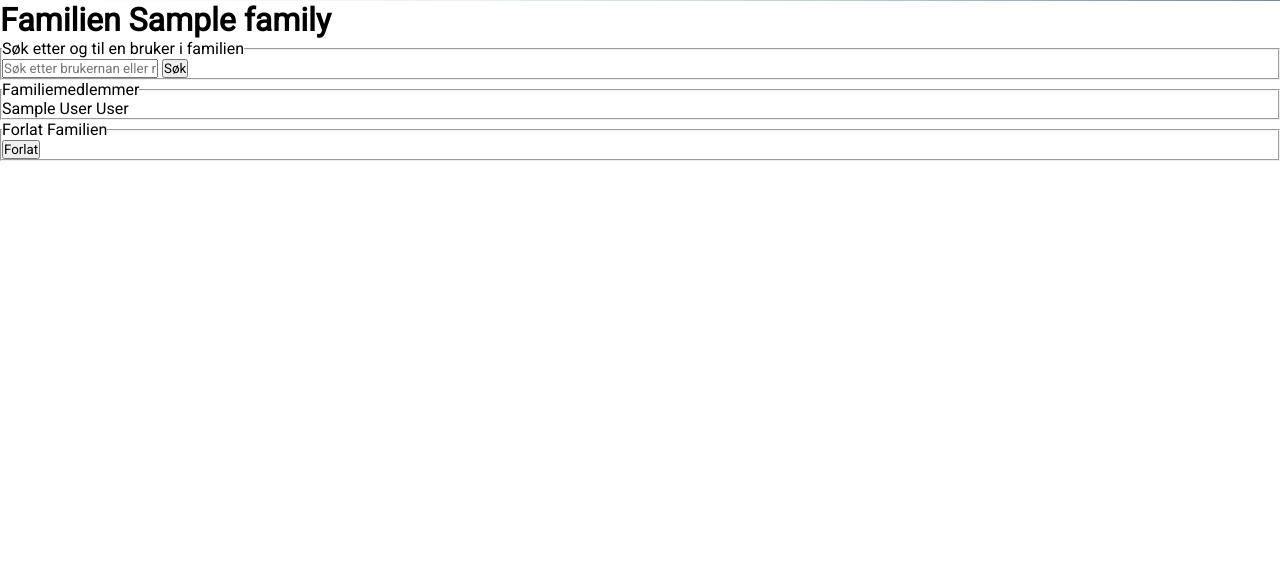
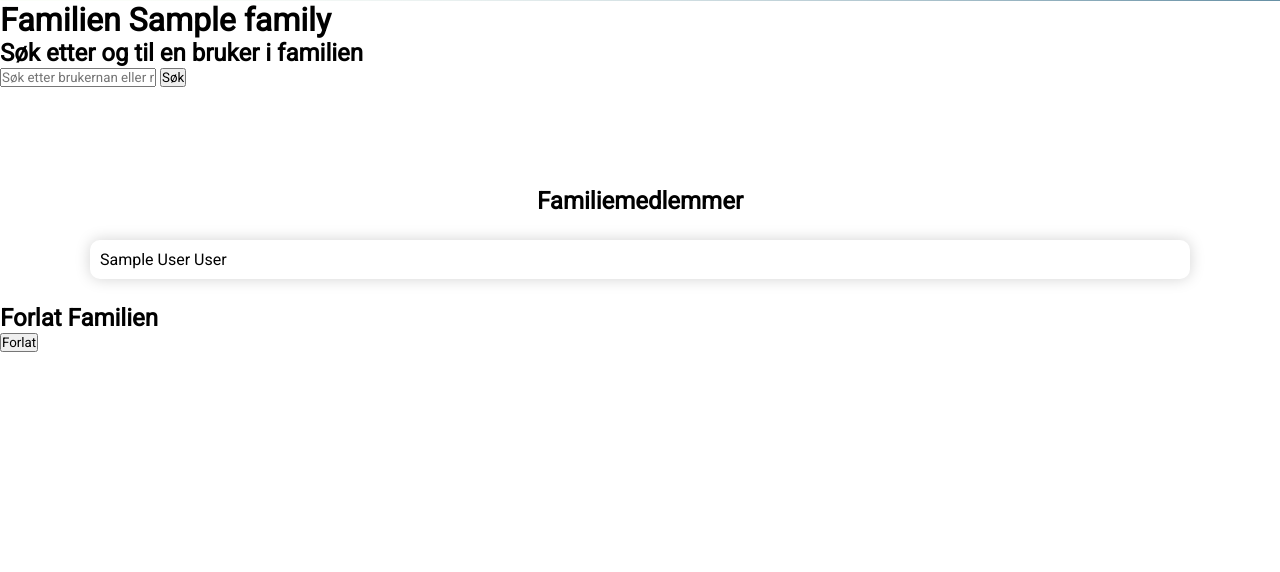
Before and after one commit to Min-Familie/website, a PHP site: page /administration/memberships.php?family_id=1 in a window 1280 px wide. Shown: the part 99-671 px from the top of the page. Run offline with PHP 8.4, Linux system fonts and the light colour scheme; the visitor is signed in with stand-in values (Sample User, id 1); tables that the repository leaves empty hold one stand-in row (values such as "Sample post"); grey boxes marked "Sample" are stand-in pictures; some libraries are stand-ins or nearby versions.

Commit message:
Add files via upload

```diff
--- a/administration/memberships.php
+++ b/administration/memberships.php
@@ -208,9 +208,9 @@
         ?>
 
                 <!-- Legg til et medlem -->
-                <fieldset><legend>Søk etter og til en bruker i familien</legend>
                 <!-- Søk etter brukere -->
                 <form action="memberships.php?family_id=<?php echo $family_id ?>" method="post" id="searchForm">
+                    <h2>Søk etter og til en bruker i familien</h2>
                     <input type="hidden" name="action" value="userSearch">
                     <input type="text"   name="userSearch"   placeholder="Søk etter brukernan eller navn">
                     <input type="submit" value="Søk">
@@ -219,7 +219,7 @@
         <?php
                 // søkeresultat
                 if (isset($_POST["action"]) && $_POST["action"] == "userSearch") {
-                    echo "<table><tr><th>Navn</th></tr>";
+                    echo "<table id=\"searchResults\"><tr><th>Navn</th><th>Add</th></tr>";
 
                     foreach ($users as $user) {
                         echo "<tr><td>".$user[1]."</td>";
@@ -239,24 +239,22 @@
         ?>
         </fieldset>
 
-        <ul class="familyMembers">
-        <fieldset><legend>Familiemedlemmer</legend>
+        <h2 id="familiesListHeader">Familiemedlemmer</h2>
+        <ul id="familiesList">
         <?php
             foreach ($family as $name) {
                 echo "<li>$name</li>";
             }
         ?>
-        </fieldset>
         </ul>
 
         <!-- Forlat familien -->
         <form action="memberships.php" method="post" id="leaveForm">
-            <fieldset><legend>Forlat Familien</legend>
-                <input type="hidden" name="action"    value="leave">
-                <input type="hidden" name="user_id"   value="<?php echo $user_id ?>">
-                <input type="hidden" name="family_id" value="<?php echo $family_id ?>">
-                <input type="submit" value="Forlat">
-            </fieldset>
+            <h2>Forlat Familien</h2>
+            <input type="hidden" name="action"    value="leave">
+            <input type="hidden" name="user_id"   value="<?php echo $user_id ?>">
+            <input type="hidden" name="family_id" value="<?php echo $family_id ?>">
+            <input type="submit" value="Forlat">
         </form>
 
         <?php
```
